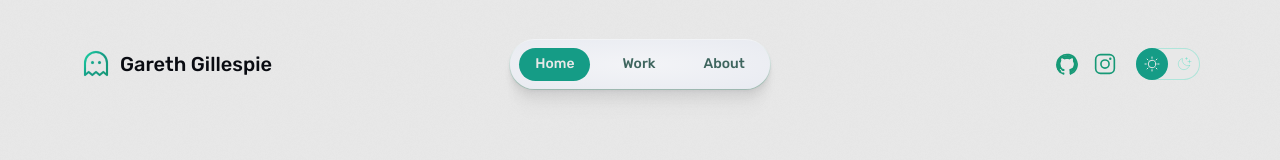
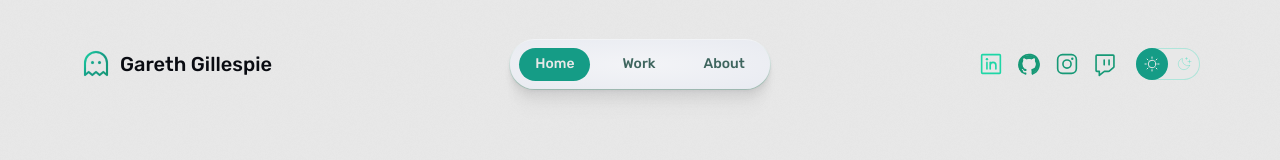
Before and after one commit to Garfinky/gg-portfolio-renewed, an Astro site: page / in a window 1280 px wide. In both pictures the pointer is over the link "Linked In". Shown: the top 160 px of the page. Built offline with nearby package versions, Linux system fonts and the light colour scheme; Astro itself is replaced by a stand-in of ours.

Commit message:
changed hover for social icons, added twitch

```diff
--- a/src/components/Nav.astro
+++ b/src/components/Nav.astro
@@ -15,6 +15,7 @@
 	{ label: 'Linked In', href: 'https://www.linkedin.com/in/gareth-gillespie/', icon: 'linkedin-logo' },
 	{ label: 'GitHub', href: 'https://github.com/Garfinky', icon: 'github-logo' },
 	{ label: 'Instagram', href: 'https://www.instagram.com/gmedia88/', icon: 'instagram-logo' },
+	{ label: 'Twitch', href: 'https://www.twitch.tv/garfinky', icon: 'twitch-logo'},
 ];
 
 /** Test if a link is pointing to the current page. */
@@ -252,7 +253,7 @@
 
 	.social:hover,
 	.social:focus {
-		color: var(--accent-text-over);
+		color: var(--accent-light);
 	}
 
 	.theme-toggle {
```
